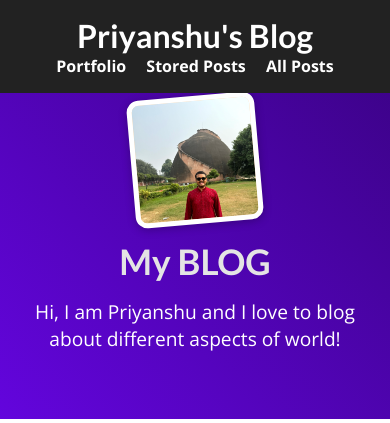
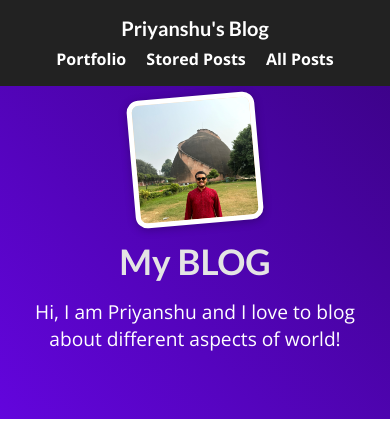
Before and after one commit to ps1711/MY_SITE, a Django app: page / in a window 390 px wide. Shown: the top 423 px of the page. Run offline with Django 3.2, Linux system fonts and the light colour scheme; data that the repository does not hold is empty.

Commit message:
Update app.css

```diff
--- a/static/app.css
+++ b/static/app.css
@@ -40,6 +40,7 @@ h1, h2, h3 {
 #main-navigation h1 {
   color: white;
   margin: 0;
+  font-size: 1.5rem;
 }
 
 #main-navigation a {
@@ -66,4 +67,9 @@ h1, h2, h3 {
   #main-navigation a {
     margin: 0.5rem;
   }
+
+  #main-navigation h1 {
+    font-size: 1.25rem;
+    margin-bottom: 0.5rem;
+  }
 }
```
